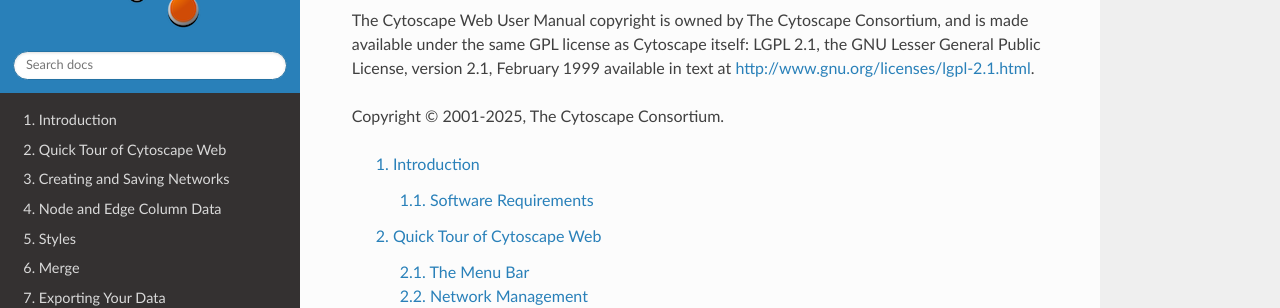
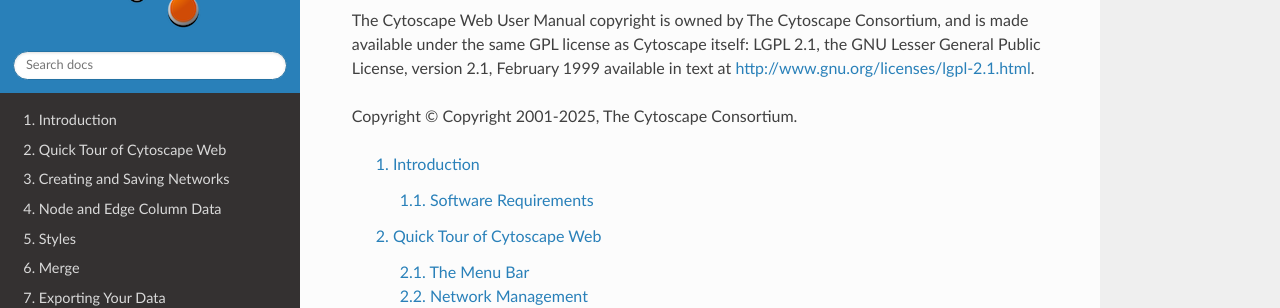
Before and after one commit to cytoscape/web-cytoscape-manual, a Sphinx documentation site: the page built from docs/index.rst, in a window 1280 px wide and 900 px high. Shown: the part 151-459 px from the top of the window. Built offline with Sphinx 7.4.7 and the Read the Docs theme 3.1.0, drawn with Linux system fonts in a browser that asks for light colours.

Commit message:
Update conf.py

```diff
--- a/docs/conf.py
+++ b/docs/conf.py
@@ -14,7 +14,7 @@
 language = None
 
 rst_epilog = f"""
-.. |index_copyright| replace:: © 2001-{current_year}, The Cytoscape Consortium.
+.. |index_copyright| replace:: © Copyright 2001-{current_year}, The Cytoscape Consortium.
 """
 
 exclude_patterns = ['_build']
```
